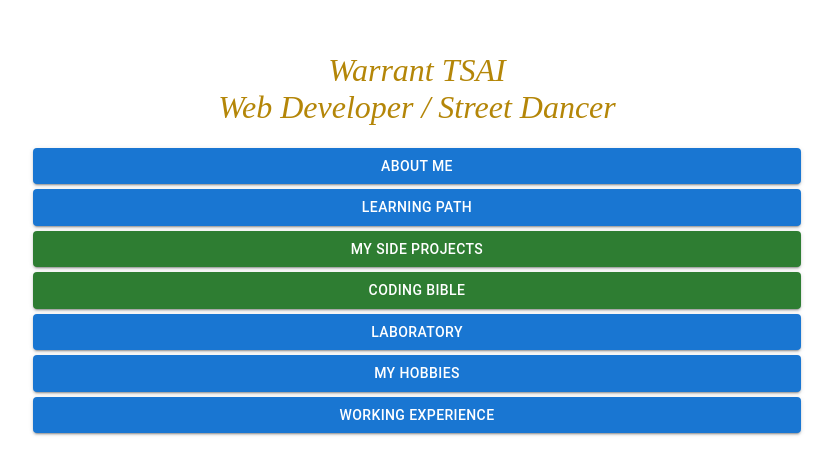
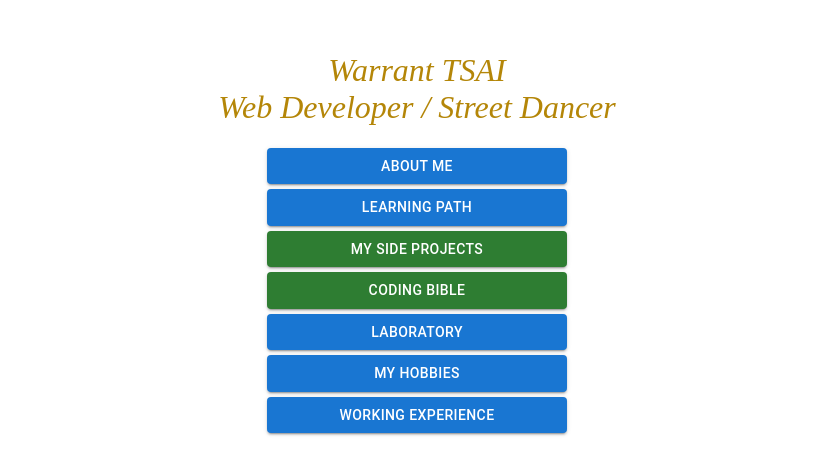
Before and after one commit to warranttsai/hey-i-am-warrant, a Next.js app: page /aboutme in a window 1280 px wide. Shown: the part 168-642 px from the top of the page, without its empty margins (223-1056 px from the left). Built offline with nearby package versions, Linux system fonts and the light colour scheme.

Commit message:
fix: add max-width to buttons

```diff
--- a/pages/_app.js
+++ b/pages/_app.js
@@ -51,6 +51,7 @@ export default function App() {
                 bgcolor: "#D7F72A",
                 color: "black",
               },
+              maxWidth: 300,
             }}
             onClick={(e) => handleClick(e, "aboutme")}
           >
@@ -65,6 +66,7 @@ export default function App() {
                 bgcolor: "#D7F72A",
                 color: "black",
               },
+              maxWidth: 300,
             }}
             onClick={(e) => handleClick(e, "learningpath")}
           >
@@ -80,6 +82,7 @@ export default function App() {
                 bgcolor: "#D7F72A",
                 color: "black",
               },
+              maxWidth: 300,
             }}
             onClick={(e) => handleClick(e, "mysideprojects")}
           >
@@ -95,6 +98,7 @@ export default function App() {
                 bgcolor: "#D7F72A",
                 color: "black",
               },
+              maxWidth: 300,
             }}
             onClick={(e) => handleClick(e, "mycodingbible")}
           >
@@ -109,6 +113,7 @@ export default function App() {
                 bgcolor: "#D7F72A",
                 color: "black",
               },
+              maxWidth: 300,
             }}
             onClick={(e) => handleClick(e, "lab")}
           >
@@ -124,6 +129,7 @@ export default function App() {
                 bgcolor: "#D7F72A",
                 color: "black",
               },
+              maxWidth: 300,
             }}
             onClick={(e) => handleClick(e, "myhobbies")}
           >
@@ -138,6 +144,7 @@ export default function App() {
                 bgcolor: "#D7F72A",
                 color: "black",
               },
+              maxWidth: 300,
             }}
             onClick={(e) => handleClick(e, "workingexperience")}
           >
```
